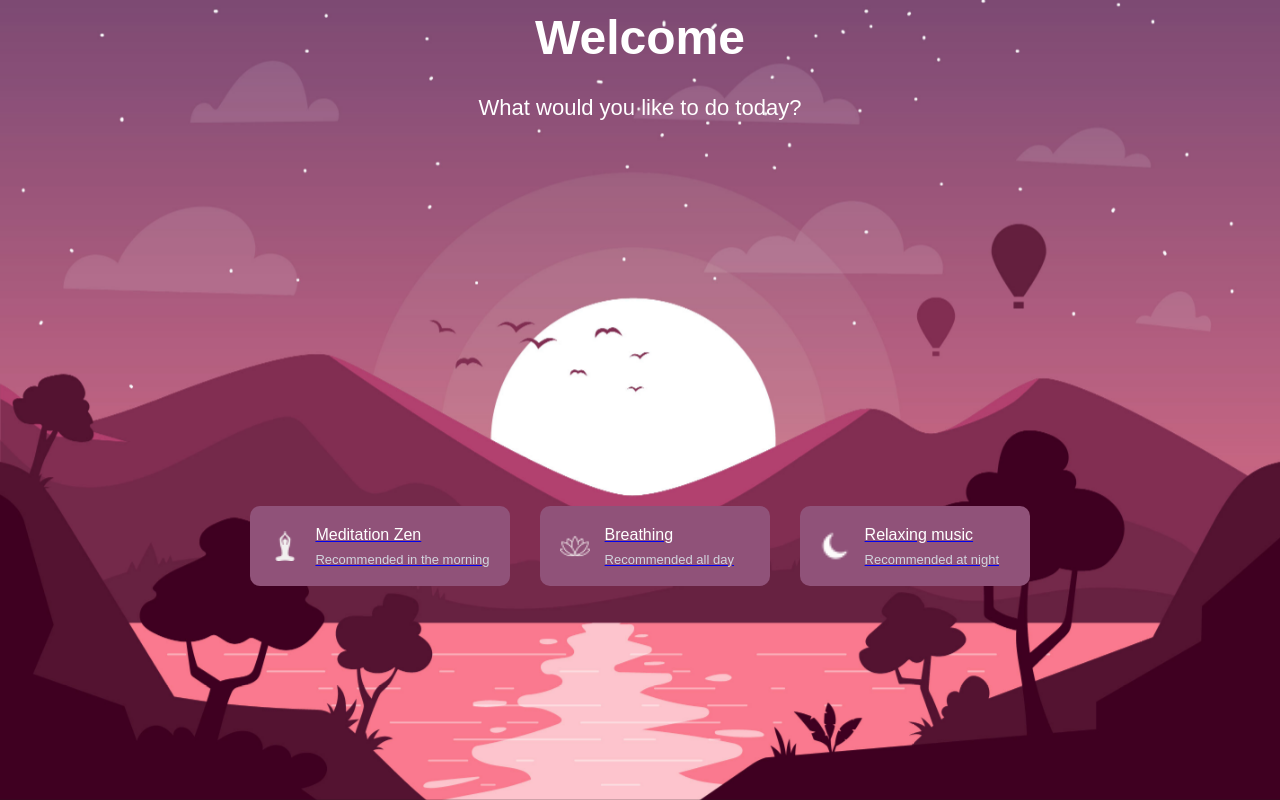
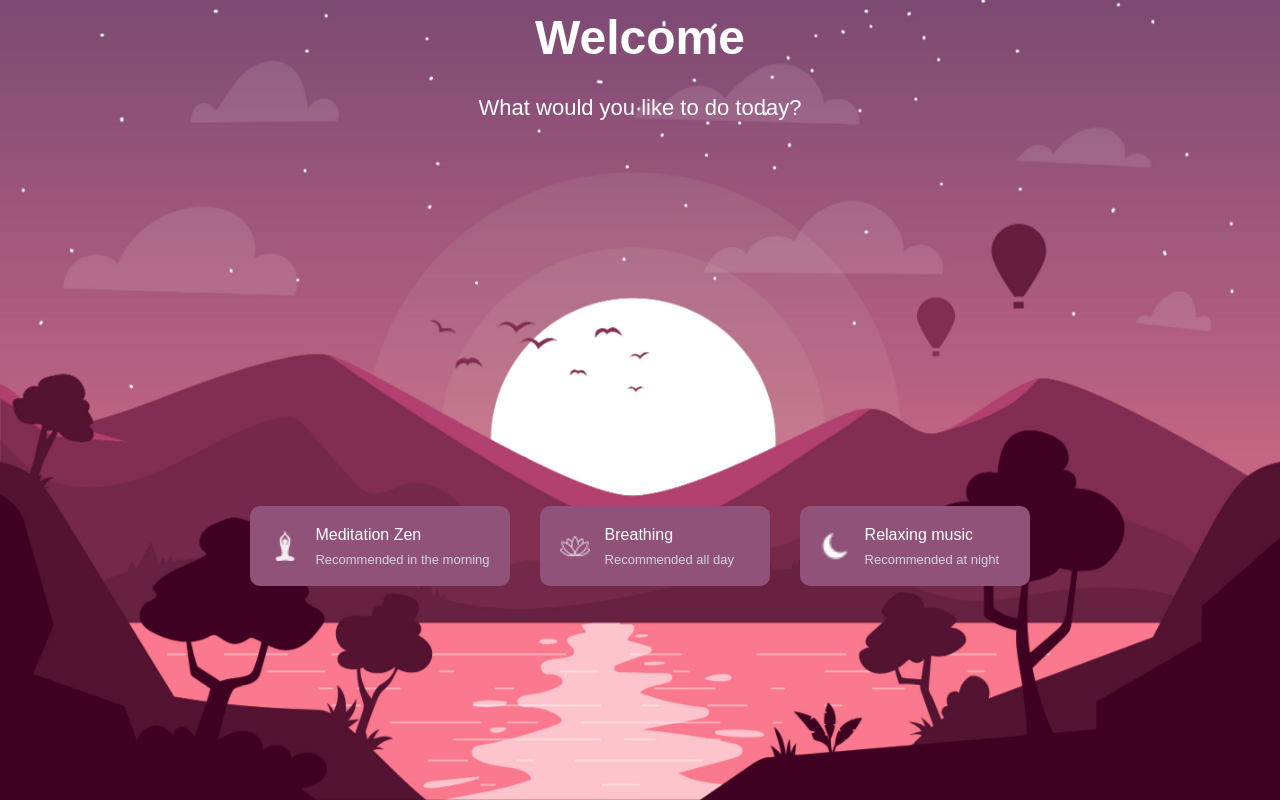
Before and after one commit to DonatellaC/meditation-react, a React (Create React App) app: page / in a window 1280 px wide. Built offline with nearby package versions, Linux system fonts and the light colour scheme.

Commit message:
fix: changed Link style

```diff
--- a/src/components/MeditationOptions/MeditationOption.styled.js
+++ b/src/components/MeditationOptions/MeditationOption.styled.js
@@ -1,4 +1,5 @@
 import styled from "styled-components";
+import { Link } from "react-router-dom";
 
 export const ImgOptions = styled.img`
   color: white;
@@ -11,6 +12,10 @@ export const Options = styled.div`
   align-items: center;
   margin-top: 30px;
   height: 750px;
+`;
+
+export const StyledLink = styled(Link)`
+  text-decoration: none;
 `;
 
 export const Option = styled.div`
--- a/src/components/MeditationOptions/MeditationOptions.js
+++ b/src/components/MeditationOptions/MeditationOptions.js
@@ -1,16 +1,21 @@
 import React from "react";
-import { Link } from "react-router-dom";
 import "./MeditationOption.styled.js";
 import buddhistYogaPose from "../../images/buddhist-yoga-pose.png";
 import lotus from "../../images/lotus.png";
 import nightMode from "../../images/night-mode.png";
 
-import { ImgOptions, Options, Option, Text } from "./MeditationOption.styled";
+import {
+  ImgOptions,
+  Options,
+  Option,
+  Text,
+  StyledLink,
+} from "./MeditationOption.styled";
 
 function MeditationOptions() {
   return (
     <Options>
-      <Link to="/meditation">
+      <StyledLink to="/meditation">
         <Option>
           <ImgOptions src={buddhistYogaPose} alt="icons of a yoga pose" />
           <Text>
@@ -18,8 +23,8 @@ function MeditationOptions() {
             <p>Recommended in the morning</p>
           </Text>
         </Option>
-      </Link>
-      <Link to="/breathe">
+      </StyledLink>
+      <StyledLink to="/breathe">
         <Option>
           <ImgOptions src={lotus} alt="icons of a lotus" />
           <Text>
@@ -27,8 +32,8 @@ function MeditationOptions() {
             <p>Recommended all day</p>
           </Text>
         </Option>
-      </Link>
-      <Link to="/music">
+      </StyledLink>
+      <StyledLink to="/music">
         <Option>
           <ImgOptions src={nightMode} alt="icons of a moon" />
           <Text>
@@ -36,7 +41,7 @@ function MeditationOptions() {
             <p>Recommended at night</p>
           </Text>
         </Option>
-      </Link>
+      </StyledLink>
     </Options>
   );
 }
```
